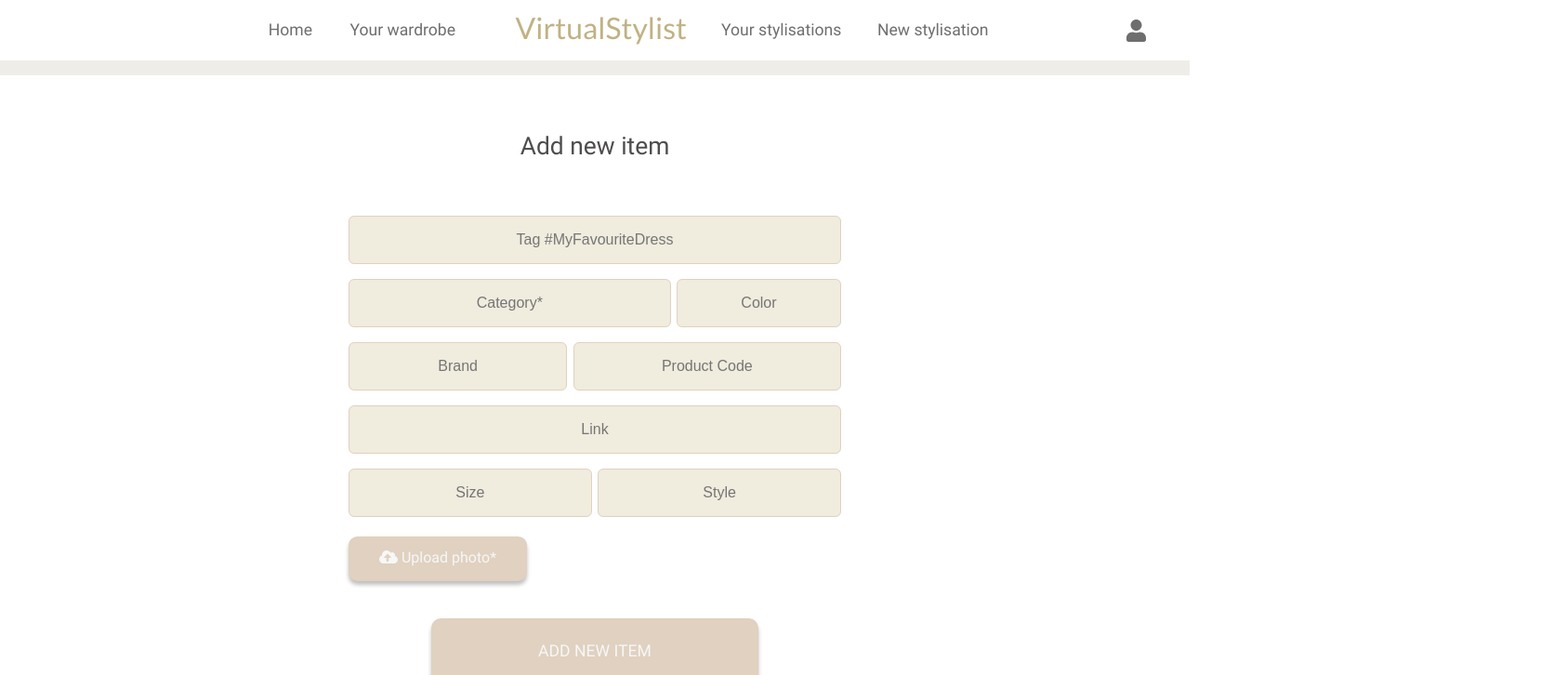
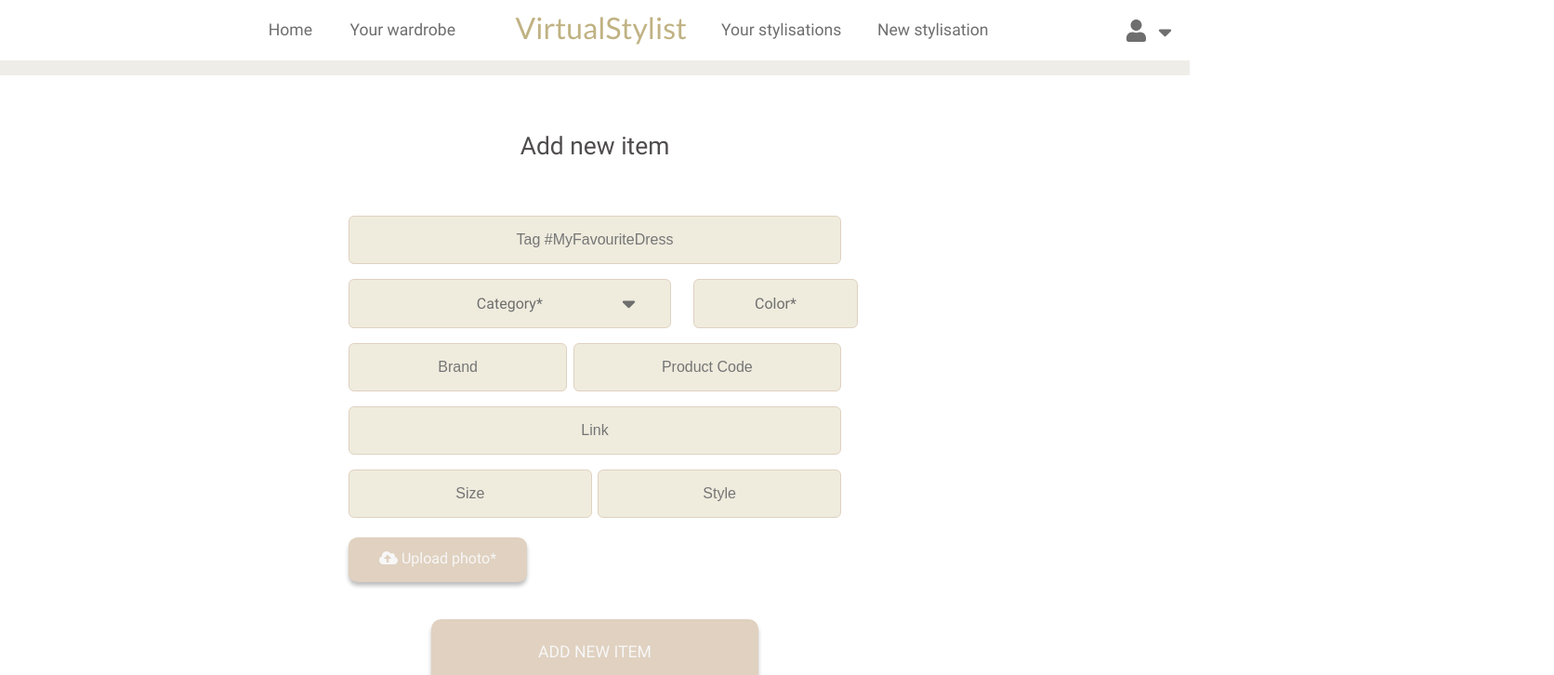
Before and after one commit to e-victoria/virtual-stylist-front, an Angular app: page / in a window 1280 px wide. Shown: the top 726 px of the page at 93% size, 1672 px wide, since content can reach past the window. Built offline with nearby package versions, Linux system fonts and the light colour scheme.

Commit message:
option menu for input

```diff
--- a/src/app/create-form/create-form.component.html
+++ b/src/app/create-form/create-form.component.html
@@ -3,10 +3,33 @@
   <form class="new-clothes__form">
       <label for="new-clothes-tag" class="add-card__label visually-hidden"></label>
       <input id="new-clothes-tag" class="add-card__input" type="text" formControlName="newCardForm" placeholder="Tag #MyFavouriteDress">
-      <label for="new-clothes-category" class="add-card__label visually-hidden"></label>
-      <input id="new-clothes-category" class="add-card__input" type="text" formControlName="newCardForm" placeholder="Category*">
-      <label for="new-clothes-color" class="add-card__label visually-hidden"></label>
-      <input id="new-clothes-color" class="add-card__input" type="text" formControlName="newCardForm" placeholder="Color">
+
+      <div class="new-clothes__category">
+        <ul class="select-list" #selectList>
+          <li class="select-option">Blouse</li>
+          <li class="select-option">Tshirt</li>
+          <li class="select-option">Top</li>
+          <li class="select-option">Trousers</li>
+          <li class="select-option">Dress</li>
+          <li class="select-option">Jeans</li>
+        </ul>
+        <label for="new-clothes-category" class="add-card__label" (click)="toggleOptions()">Category*<span class="arrow-down" #arrowDown><fa-icon [icon]="faSortDown"></fa-icon></span></label>
+        <select id="new-clothes-category" class="add-card__input" type="text" formControlName="newCardForm">
+        </select>
+      </div>
+
+    <div class="new-clothes__color">
+      <ul class="select-list" #selectList>
+        <li class="select-option">Blouse</li>
+        <li class="select-option">Tshirt</li>
+        <li class="select-option">Top</li>
+        <li class="select-option">Trousers</li>
+        <li class="select-option">Dress</li>
+        <li class="select-option">Jeans</li>
+      </ul>
+      <label for="new-clothes-color" class="add-card__label" (click)="toggleOptions()">Color*<span class="arrow-down" #arrowDown><fa-icon [icon]="faSortDown"></fa-icon></span></label>
+      <select id="new-clothes-color" class="add-card__input" type="text" formControlName="newCardForm"></select>
+    </div>
       <label for="new-clothes-brand" class="add-card__label visually-hidden"></label>
       <input id="new-clothes-brand" class="add-card__input" type="text" formControlName="newCardForm" placeholder="Brand">
       <label for="new-clothes-product-code" class="add-card__label visually-hidden"></label>
--- a/src/app/create-form/create-form.component.scss
+++ b/src/app/create-form/create-form.component.scss
@@ -16,14 +16,14 @@
   flex-wrap: wrap;
 }
 
-.add-card__input{
+.add-card__input, .add-card__label{
   width: 100%;
   padding: 1em 0.5em;
   margin-bottom: 0.5em;
   margin-top: 0.5em;
   border-radius: 0.37em;
-  border: 1px solid #E0D1C0;
-  background: rgba(193, 180, 125, 0.25);
+  border: 1px solid $border-input-color;
+  background: $input-color;
   font-size: 1em;
   color: $default-font-color;
 }
@@ -60,12 +60,18 @@
   box-shadow: 0px 4px 4px rgba(0, 0, 0, 0.25);
   font-size: 1.1em;
 }
-
-#new-clothes-category {
-  width: 62%;
+.add-card__label{
+  display: inline-block;
+  width: 100%;
+  text-align: center;
 }
 
-#new-clothes-color,
+.new-clothes__category {
+  width: 62%;
+  position: relative;
+}
+
+.new-clothes__color,
 .new-clothes__btn-wrapper {
   width: 30%;
 }
@@ -86,3 +92,15 @@
 .new-clothes__btn-wrapper {
   margin-right: auto;
 }
+
+#new-clothes-category, #new-clothes-color {
+  display: none;
+}
+
+
+.arrow-down{
+  position: absolute;
+  font-size: 1.5em;
+  top: 0.7em;
+  right: 0.8em;
+}
--- a/src/app/create-form/create-form.component.ts
+++ b/src/app/create-form/create-form.component.ts
@@ -1,6 +1,6 @@
-import { Component, OnInit } from '@angular/core';
+import { Component, OnInit, ViewChild, ElementRef } from '@angular/core';
 import { FormGroup, FormControl, Validators } from '@angular/forms';
-import { faCloudUploadAlt } from '@fortawesome/free-solid-svg-icons';
+import { faCloudUploadAlt, faSortDown } from '@fortawesome/free-solid-svg-icons';
 
 @Component({
   selector: 'app-create-form',
@@ -9,7 +9,12 @@ import { faCloudUploadAlt } from '@fortawesome/free-solid-svg-icons';
 })
 export class CreateFormComponent implements OnInit {
 
+  @ViewChild('selectList')
+  private selectList: ElementRef;
+  @ViewChild('arrowDown')
+  private arrowDown: ElementRef;
   faCloudUploadAlt = faCloudUploadAlt;
+  faSortDown = faSortDown;
 
   constructor() { }
 
@@ -30,4 +35,9 @@ export class CreateFormComponent implements OnInit {
       Validators.required
     ])
   });
+
+  toggleOptions(){
+    this.selectList.nativeElement.classList.toggle('show-flex');
+    this.arrowDown.nativeElement.classList.toggle('rotate');
+  }
 }
--- a/src/assets/scss/variables.scss
+++ b/src/assets/scss/variables.scss
@@ -6,3 +6,5 @@ $light-grey: #F7F7F7;
 $beige: #E0D1C0;
 $default-font-color: #6E6E6E;
 $darker-font-color: #4F4C4C;
+$border-input-color: #E0D1C0;
+$input-color: #EFECDE;
--- a/src/styles.scss
+++ b/src/styles.scss
@@ -76,3 +76,36 @@ ul {
   color: $darker-font-color;
   font-size: 1.65em;
 }
+
+.arrow-down{
+  position: absolute;
+  font-size: 1.5em;
+  top: 0.7em;
+  right: 0.8em;
+}
+
+.select-list{
+  display: none;
+  flex-direction: column;
+  position: absolute;
+  top: 4em;
+  left: 0;
+  border: 1px solid $border-input-color;
+  background-color: $input-color;
+  width: 104%;
+  border-radius: 0.37em;
+}
+
+.select-option{
+  text-align: center;
+  padding: 0.9em 0;
+  width: 100%;
+
+  &:hover{
+    background-color: #ffffff;
+  }
+}
+
+.rotate {
+  transform: rotate(180deg);
+}
```
